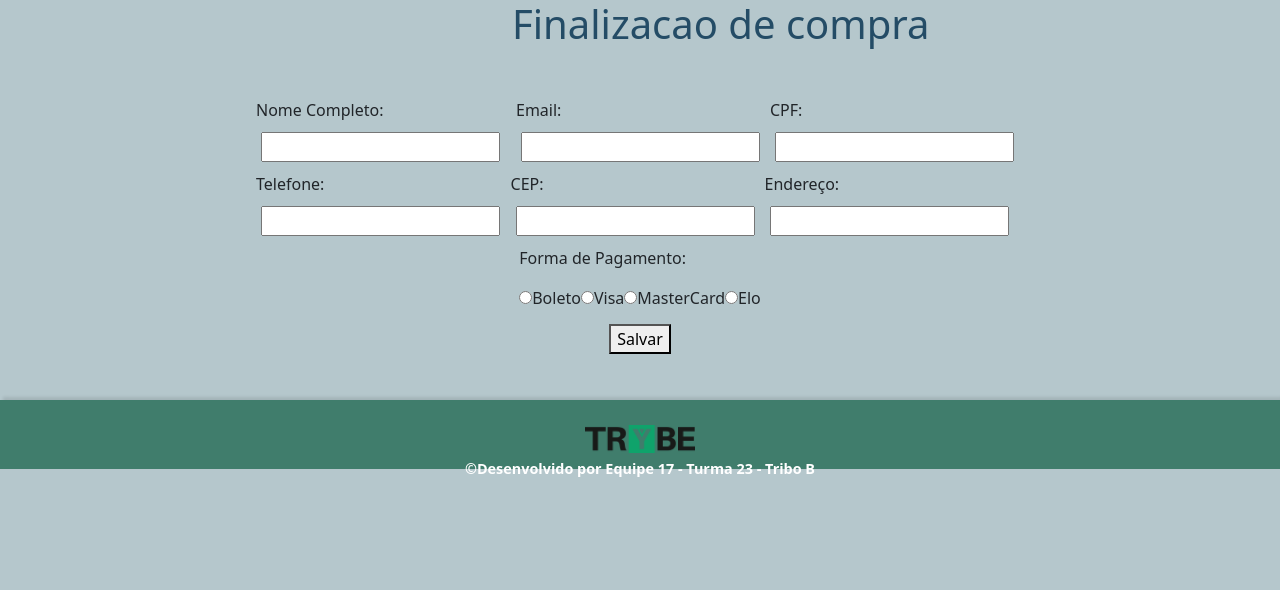
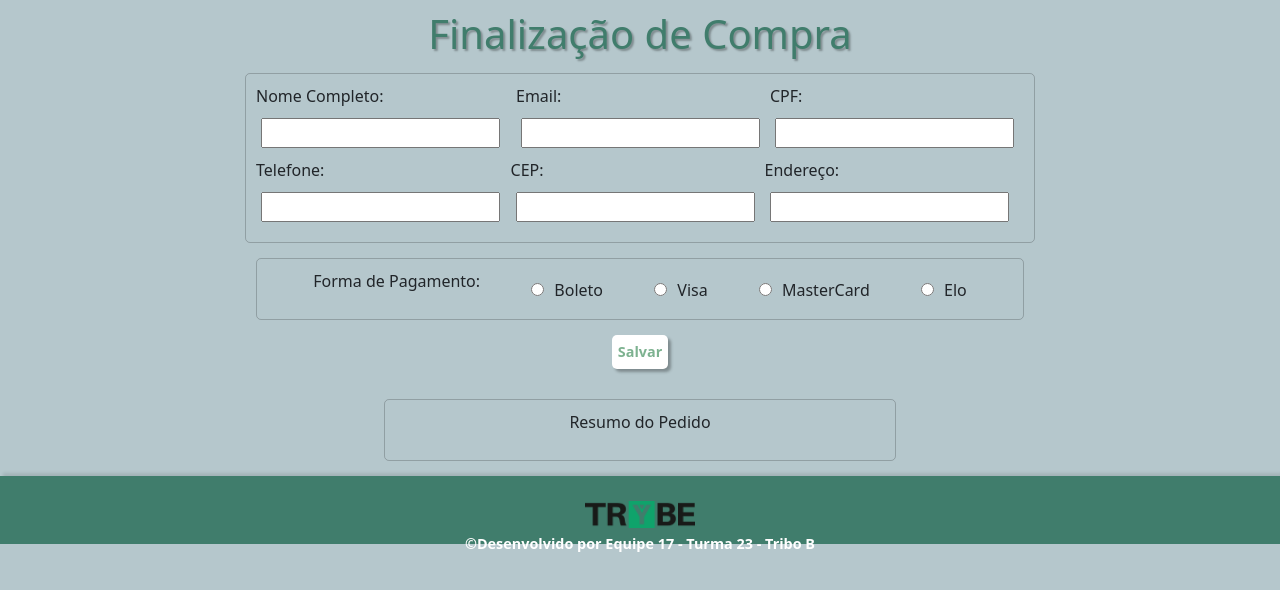
Before and after one commit to VitorMarceloSantos/Trybe-Projeto-10-TrybeTunes, a React (Create React App) app in the folder Projetos/Projeto Modificados/Frontend Online Store/: page /Checkout in a window 1280 px wide. Shown: the top 590 px of the page. Built offline with nearby package versions, Linux system fonts and the light colour scheme.

Commit message:
Cehckout

```diff
--- a/Projetos/Projeto Modificados/Frontend Online Store/src/pages/Checkout.jsx
+++ b/Projetos/Projeto Modificados/Frontend Online Store/src/pages/Checkout.jsx
@@ -1,3 +1,4 @@
+/* eslint-disable react/jsx-max-depth */
 import React, { Component } from 'react';
 import PropTypes, { shape } from 'prop-types';
 import '../styles/Checkout.css';
@@ -59,13 +60,26 @@ export default class Checkout extends Component {
     this.validacao();
   }
 
+  reduceTitle = (title) => {
+    const lengthTilte = 5;
+    const arrayTemp = (title).split(' ');
+    const arrayFinal = arrayTemp.reduce((acc, curr, index) => {
+      if (index < lengthTilte) {
+        return `${acc} ${curr}`;
+      }
+      return acc;
+    }, '');
+    return arrayFinal;
+  }
+
   render() {
     const { verify } = this.state;
     const { CartItemsList } = this.props;
     return (
       <div className="container-checkout">
-        <h2 className="finalization">Finalizacao de compra</h2>
+        <h2 className="finalization">Finalização de Compra</h2>
         <form className="checkout-form">
+          <div className="container-inputs-checkout">
             <div className="container-primary-information">
               <label
                 htmlFor="Nome"
@@ -136,6 +150,7 @@ export default class Checkout extends Component {
                 />
               </label>
             </div>
+          </div>
           <div className="form-pgto">
             <p>Forma de Pagamento:</p>
             <label
@@ -147,6 +162,7 @@ export default class Checkout extends Component {
                 onChange={ this.onInputChange }
                 type="radio"
                 value="Boleto"
+                id="Boleto"
               />
               Boleto
             </label>
@@ -159,6 +175,7 @@ export default class Checkout extends Component {
                 onChange={ this.onInputChange }
                 type="radio"
                 value="Visa"
+                id="Visa"
               />
               Visa
             </label>
@@ -171,6 +188,7 @@ export default class Checkout extends Component {
                 onChange={ this.onInputChange }
                 type="radio"
                 value="MasterCard"
+                id="MasterCard"
               />
               MasterCard
             </label>
@@ -183,6 +201,7 @@ export default class Checkout extends Component {
                 onChange={ this.onInputChange }
                 type="radio"
                 value="Elo"
+                id="Elo"
               />
               Elo
             </label>
@@ -199,13 +218,18 @@ export default class Checkout extends Component {
         <section className="checkout-error-msg">
           {verify && <span data-testid="error-msg"> Campos inválidos </span>}
         </section>
-        <section>
+        <section className="container-items-checkout">
+          <p>Resumo do Pedido</p>
           <ul className="checkout-items-ul">
             {CartItemsList.map((product, index) => (
               <li key={ index } className="items">
-                <h2 className="itemsTitle">{product.title}</h2>
-                <img src={ product.thumbnail } alt={ product.title } />
-                <p>{product.price}</p>
+                {/* <img src={ product.thumbnail } alt={ product.title } /> */}
+                <p>{`#0${index + 1}`}</p>
+                <h2 className="itemsTitle">{this.reduceTitle(product.title)}</h2>
+                <p>
+                  {`R$ ${(product.price).toLocaleString('pt-BR',
+                    { maximunFractionDigits: 2 })}`}
+                </p>
               </li>))}
           </ul>
         </section>
--- a/Projetos/Projeto Modificados/Frontend Online Store/src/styles/Checkout.css
+++ b/Projetos/Projeto Modificados/Frontend Online Store/src/styles/Checkout.css
@@ -4,14 +4,18 @@ body {
 }
 
 .finalization {
-  margin-left: 40%;
+  display: flex;
+  justify-content: center;
+  margin-top: 10px;
+  color: rgb(64, 125, 108);
+  text-shadow: 2px 2px 2px rgba(0, 0, 0, 0.3);
 }
 
 .checkout-form {
   align-items: center;
   display: flex;
   flex-direction: column;
-  margin-top: 50px;
+  margin-top: 15px;
 }
 
 input {
@@ -22,10 +26,6 @@ input {
   margin-bottom: 30px;
   margin-left: 47%;
   margin-top: 30px;
-}
-
-.checkout-items-ul {
-  display: flex;
 }
 
 li { list-style-type: none; }
@@ -43,24 +43,75 @@ li { list-style-type: none; }
   font-size: medium;
 }
 
-.container-primary-information {
+.container-primary-information, .second-information, .form-pgto {
   width: 60vw;
   display: flex;
   align-items: center;
-  justify-content: center;
+  justify-content: space-evenly;
 }
 
-.container-primary-information input {
+.container-primary-information input, .second-information input, .form-pgto input {
   margin: 10px 10px  10px 5px;
 }
 
-.second-information {
-  width: 60vw;
-  display: flex;
-  align-items: center;
-  justify-content: center;
+.form-pgto, .container-inputs-checkout {
+  border: 1px solid rgba(0, 0, 0, 0.2);
+  padding: 10px;
+  border-radius: 5px;
+  margin-bottom: 15px;
 }
 
-.second-information input {
-  margin: 10px 10px  10px 5px;
+.form-pgto label:hover, input:hover {
+  cursor: pointer;
+  text-shadow: 2px 2px 2px rgba(0, 0, 0, 0.1);
+  color: rgb(64, 125, 108);
 }
+
+.checkout-form button {
+  margin: 0 10px;
+  border-radius: 5px;
+  background-color: white;
+  color: rgb(125, 178, 144);
+  font-weight: 700;
+  padding: 6px;
+  font-size: 0.9em;
+  border: none;
+  box-shadow: 3px 3px 3px rgba(0, 0, 0, 0.3);
+}
+
+.checkout-form button:hover {
+  color: white;
+  background-color: rgb(64, 125, 108);
+  box-shadow: 0 3px 3px rgba(0, 0, 0, 0.3);
+}
+
+.checkout-items-ul {
+  margin: 0;
+  padding: 0;
+  width: 40vw;
+}
+
+.checkout-items-ul .items {
+  width: 30vw;
+  height: 4vh;
+  display: flex;
+  flex-direction: row;
+  justify-content: space-evenly;
+  border-bottom: 1px solid rgba(0, 0, 0, 0.2);
+  border-top: 1px solid rgba(0, 0, 0, 0.2);
+  margin: auto;
+  padding-top: 10px;
+  margin-bottom: 5px;
+}
+
+.container-items-checkout {
+  display: flex;
+  flex-direction: column;
+  align-items: center;
+  border: 1px solid rgba(0, 0, 0, 0.2);
+  border-radius: 5px;
+  width: 40vw;
+  margin: auto;
+  margin-bottom: 15px;
+  padding: 10px;
+}
```
Lines whose indentation alone changed are shown as unchanged.
